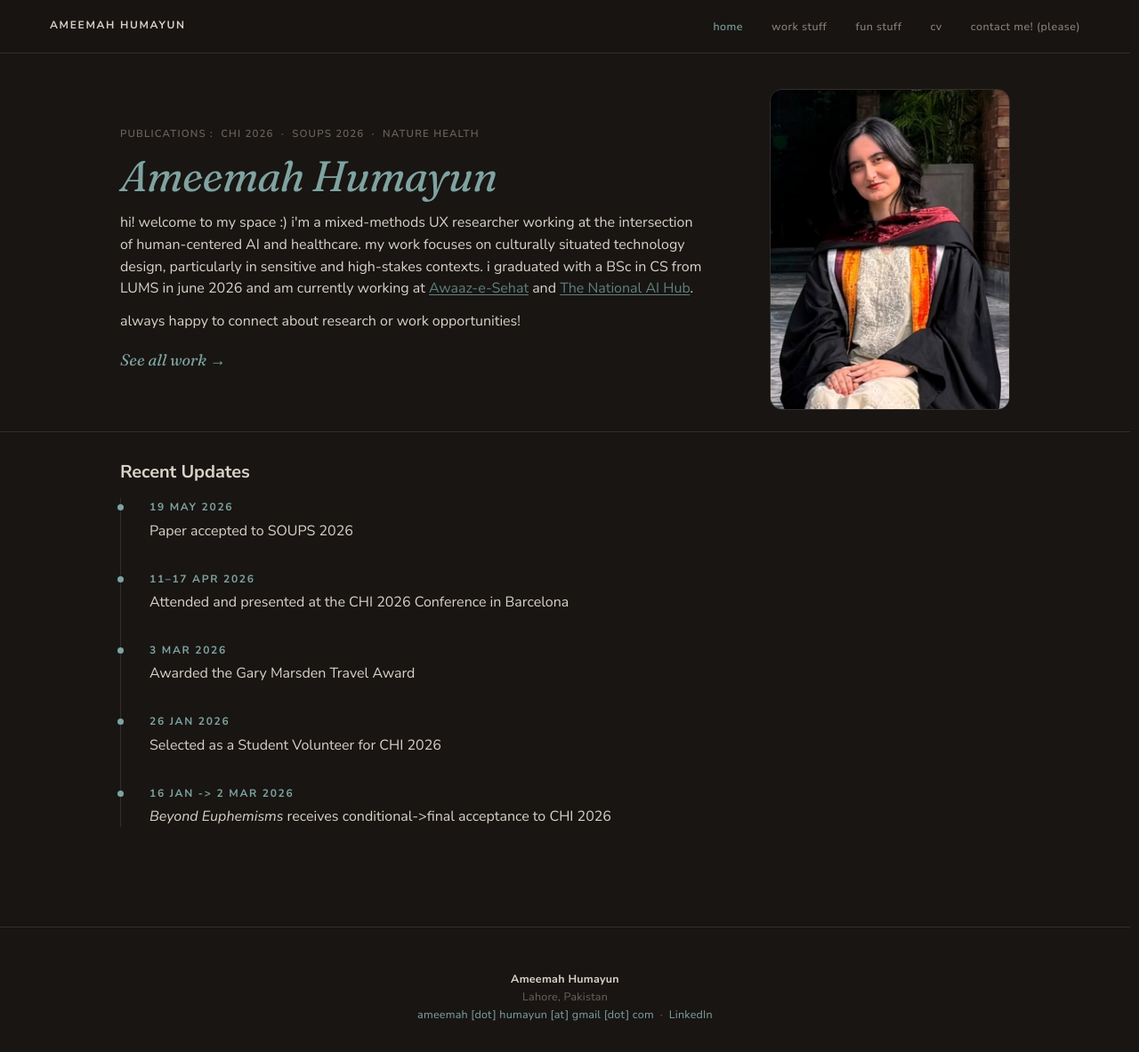
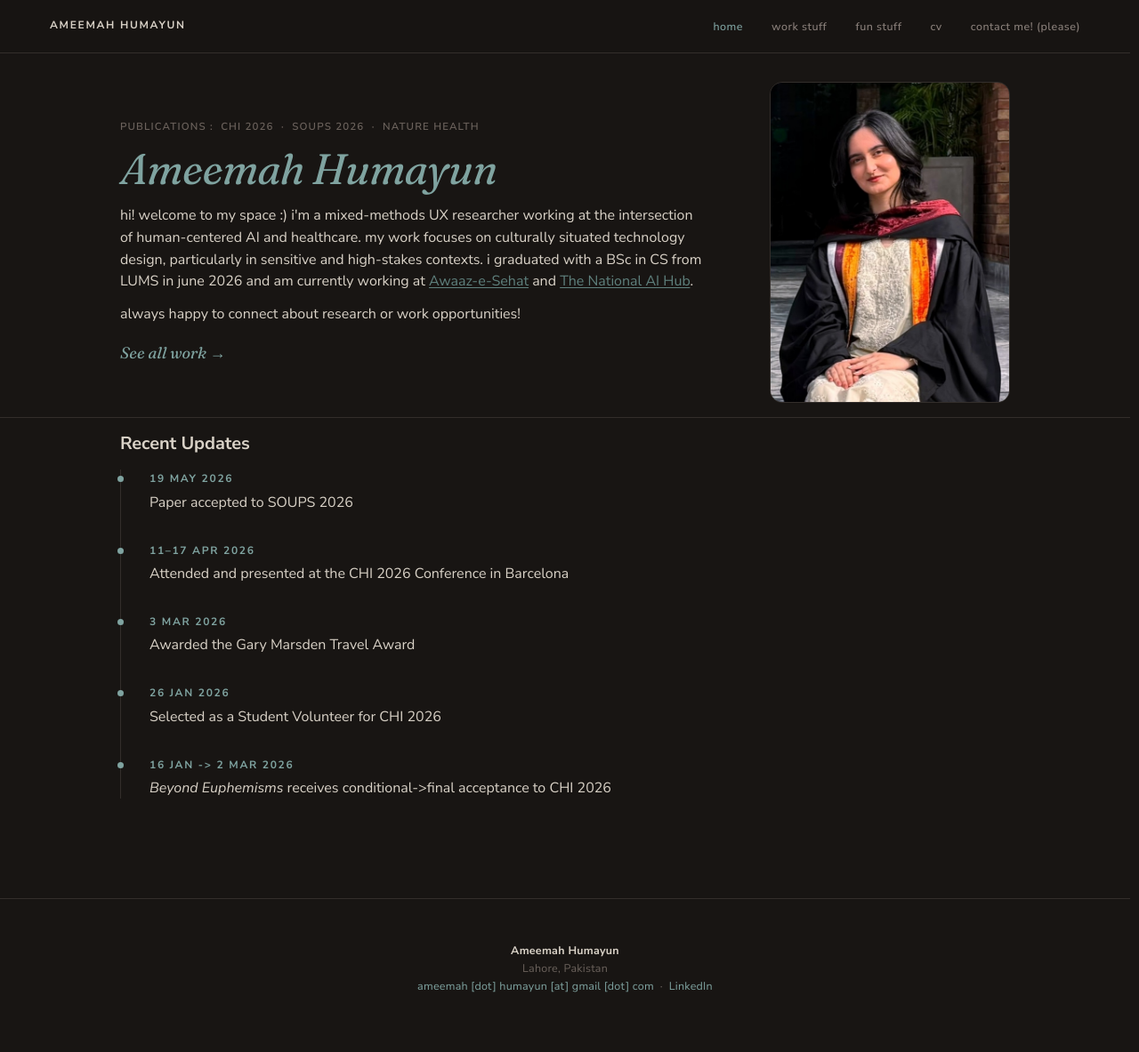
Before and after one commit to ameemahumayun/ameemahumayun.github.io, a Jekyll site: the page built from index.html, in a window 1280 px wide and 1183 px high. Shown: the whole window at 89% size. Built offline with Jekyll 4.4.1, drawn with Linux system fonts in a browser that asks for light colours.

Commit message:
Actually tighten the hero-to-Recent-Updates gap
The previous pass only trimmed internal paragraph margins, but the
hero card's height is governed by the avatar image, not the text, so
that change was invisible. The real gap was the section's own
padding-top (32px), which was fighting a sitewide rule
(.hero + .section { padding-top: 0 }) that every other page already
relies on. Cut hero--profile's own padding further and reduced the
section's padding-top to a deliberate small 16px instead of the
48px it had before.

Co-Authored-By: Claude Sonnet 5 <noreply@anthropic.com>
Claude-Session: https://claude.ai/code/session_01RCzM7zTsD8mFw1QLJ4sgHP

```diff
--- a/assets/css/components.css
+++ b/assets/css/components.css
@@ -673,7 +673,7 @@
    more compact — enough that Recent Updates' first entry clears the
    fold on typical laptop heights, without affecting Contact/Card
    which also use .hero. */
-.hero--profile { padding: var(--space-5) 0 var(--space-3); }
+.hero--profile { padding: var(--space-4) 0 var(--space-2); }
 .hero--profile .hero__inner {
   max-width: var(--container-wide);
   display: flex;
--- a/index.html
+++ b/index.html
@@ -27,7 +27,7 @@ description: Mixed-methods UX researcher working on human-centered AI for health
 </header>
 
 <!-- RECENT UPDATES -->
-<section class="section" id="recent-updates" style="padding-top:var(--space-4);">
+<section class="section" id="recent-updates" style="padding-top:var(--space-2);">
   <div class="container-wide">
     <!-- <div class="section-num">Recent Updates</div> -->
     <h3>Recent Updates</h3>
```
